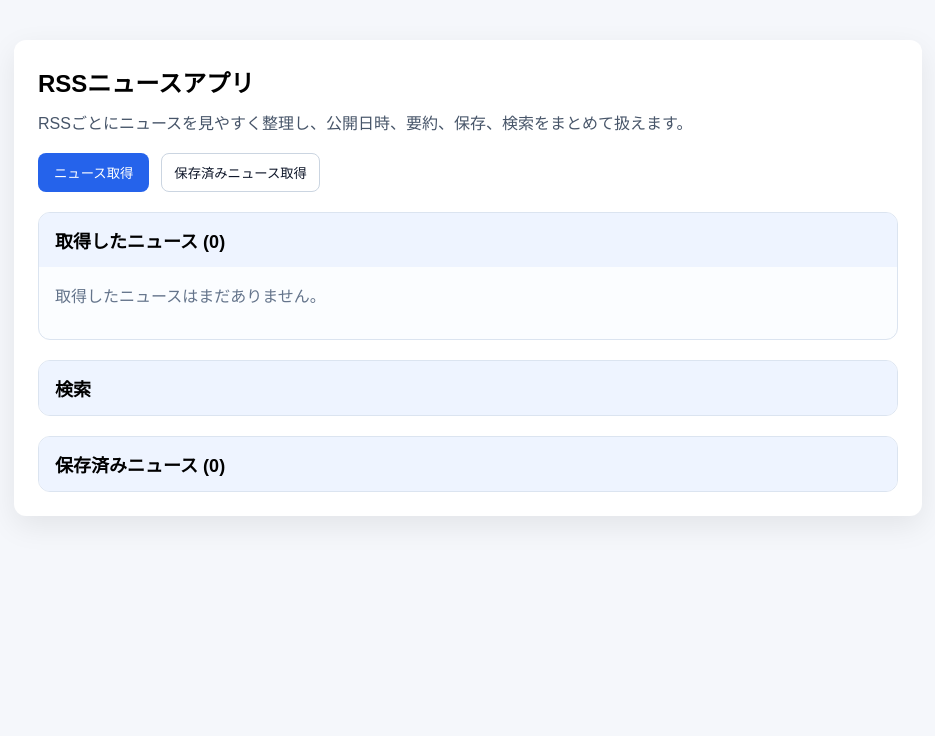
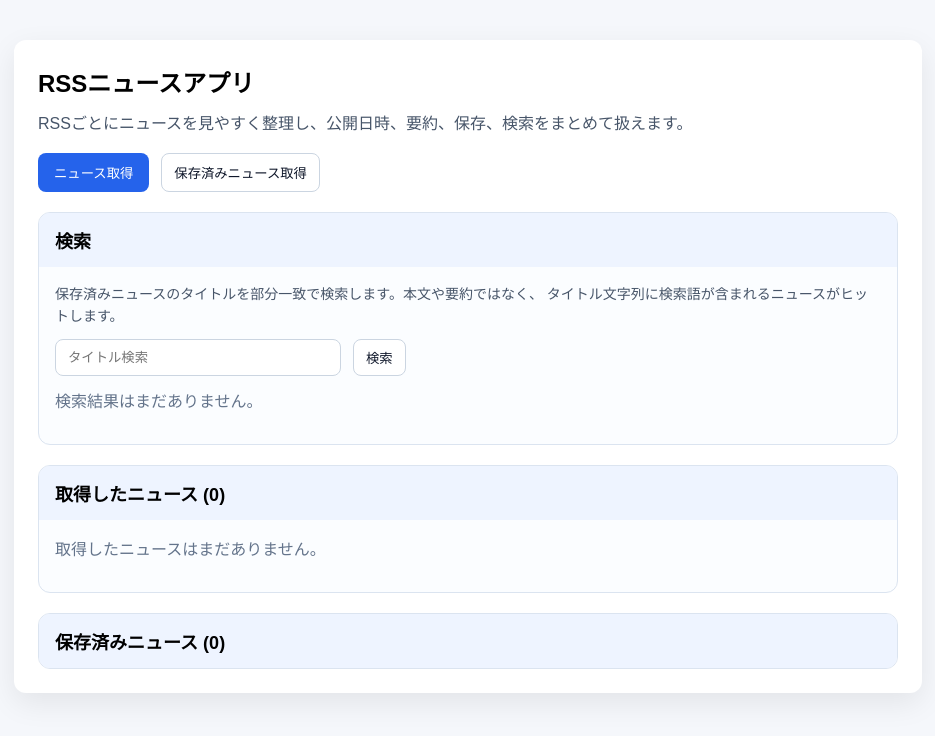
Before and after one commit to kageyama-aoi/rss-news-app, a Next.js app: page / in a window 1280 px wide. Shown: the top 736 px of the page, without its empty margins (172-1107 px from the left). Built offline with nearby package versions, Linux system fonts and the light colour scheme.

Commit message:
Clarify search behavior

```diff
--- a/app/page.js
+++ b/app/page.js
@@ -209,25 +209,12 @@ export default function HomePage() {
         {savedError ? <p style={styles.error}>{savedError}</p> : null}
 
         <details open style={styles.panel}>
-          <summary style={styles.panelSummary}>
-            取得したニュース ({news.length})
-          </summary>
-          <div style={styles.panelBody}>
-            {renderGroupedFetchedNews(
-              groupedNews,
-              summaryLoadingMap,
-              saveLoadingMap,
-              summaryMap,
-              saveMessageMap,
-              summarizeTitle,
-              saveNews
-            )}
-          </div>
-        </details>
-
-        <details style={styles.panel}>
           <summary style={styles.panelSummary}>検索</summary>
           <div style={styles.panelBody}>
+            <p style={styles.helpText}>
+              保存済みニュースのタイトルを部分一致で検索します。本文や要約ではなく、
+              タイトル文字列に検索語が含まれるニュースがヒットします。
+            </p>
             <div style={styles.searchRow}>
               <input
                 type="text"
@@ -246,6 +233,23 @@ export default function HomePage() {
             </div>
             {searchError ? <p style={styles.error}>{searchError}</p> : null}
             {renderFlatArticleList(searchResults, "検索結果はまだありません。")}
+          </div>
+        </details>
+
+        <details open style={styles.panel}>
+          <summary style={styles.panelSummary}>
+            取得したニュース ({news.length})
+          </summary>
+          <div style={styles.panelBody}>
+            {renderGroupedFetchedNews(
+              groupedNews,
+              summaryLoadingMap,
+              saveLoadingMap,
+              summaryMap,
+              saveMessageMap,
+              summarizeTitle,
+              saveNews
+            )}
           </div>
         </details>
 
@@ -463,6 +467,13 @@ const styles = {
     flexWrap: "wrap",
     marginBottom: "12px"
   },
+  helpText: {
+    marginTop: 0,
+    marginBottom: "12px",
+    color: "#475569",
+    lineHeight: 1.6,
+    fontSize: "14px"
+  },
   input: {
     minWidth: "260px",
     padding: "10px 12px",
```
